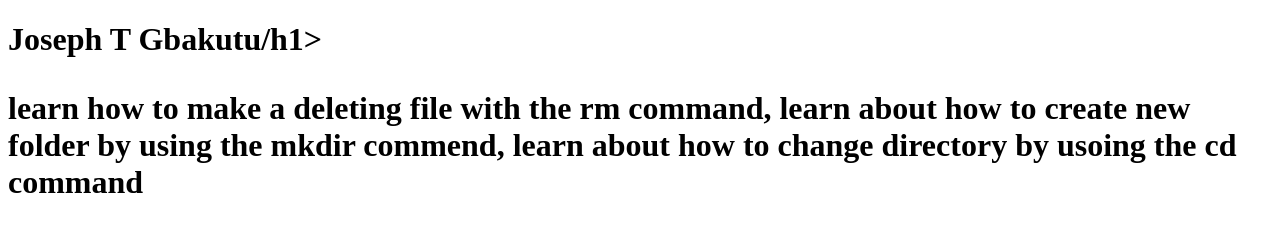
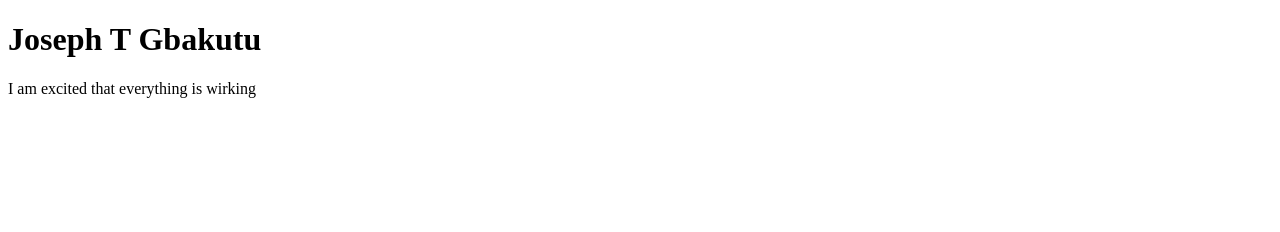
Before and after one commit to joseph20t/git-setup, a plain HTML site: page index.html in a window 1280 px wide. Drawn offline with Linux system fonts and the light colour scheme.

Commit message:
Added information in index.html

```diff
--- a/index.html
+++ b/index.html
@@ -7,10 +7,8 @@
     <link rel="stylesheet" href="style.css">
 </head>
 <body>
-    <h1>Joseph T Gbakutu/h1>
-    <p>learn how to make a deleting file with the rm command,
-        learn about how to create new folder by using the mkdir commend,
-        learn about how to change directory by usoing the cd command
+    <h1>Joseph T Gbakutu</h1>
+    <p>I am excited that everything is wirking
     </p>
     <script src="main.js"></script>
 </body>
```
